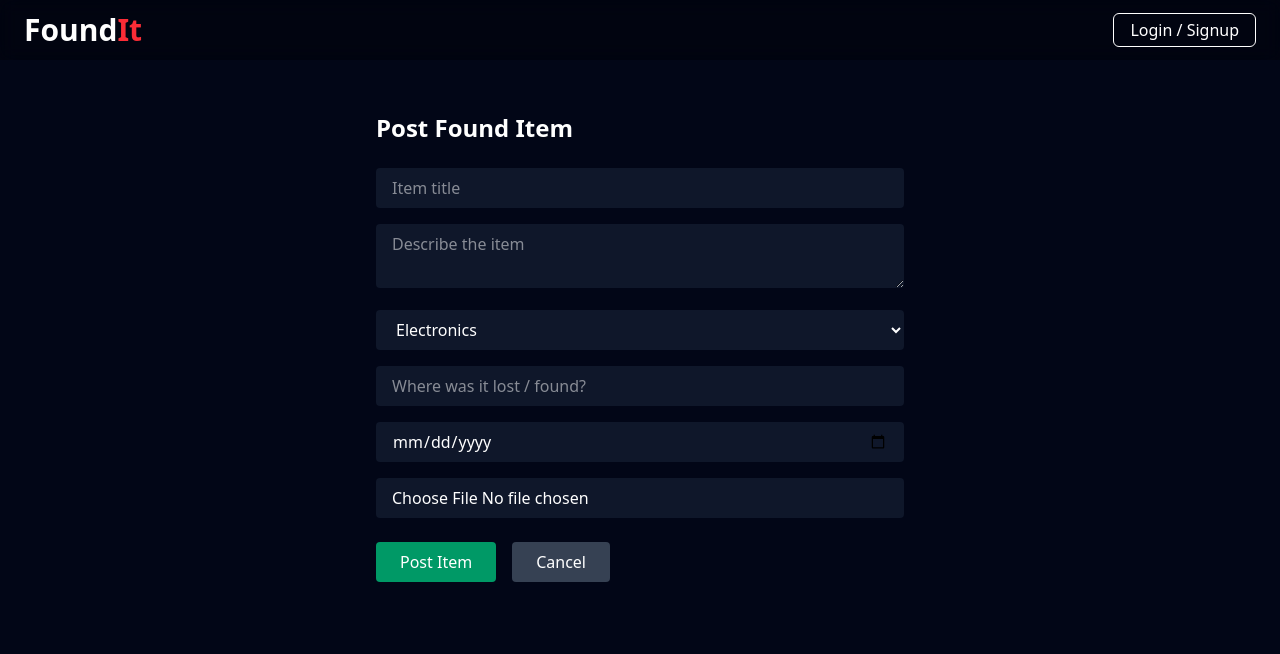
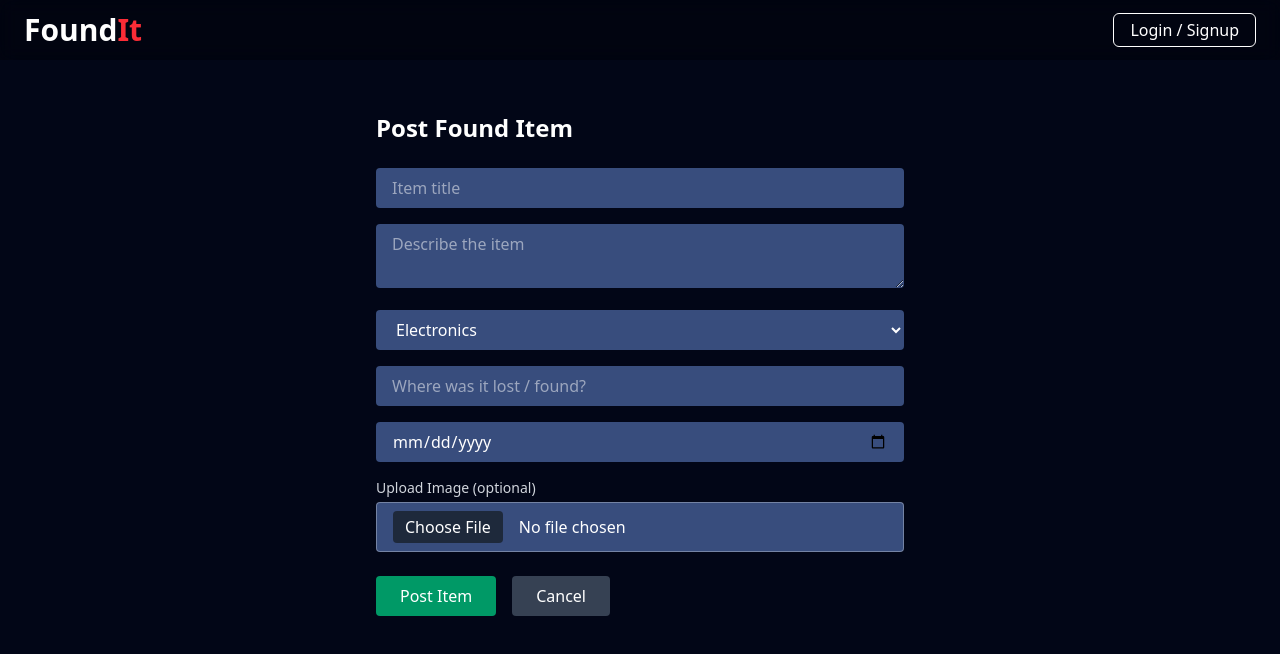
Before and after one commit to SV2111004/foundit, a React (Vite) app in the folder frontend/: page /items/create in a window 1280 px wide. Shown: the top 654 px of the page. Built offline with nearby package versions, Linux system fonts and the light colour scheme.

Commit message:
minimal ui changes

```diff
--- a/frontend/src/pages/CreateItem.jsx
+++ b/frontend/src/pages/CreateItem.jsx
@@ -100,7 +100,7 @@ function CreateItem() {
             value={formData.title}
             onChange={handleChange}
             required
-            className="w-full bg-[#0f172a] px-4 py-2 rounded outline-none"
+            className="w-full bg-[#384d7d] px-4 py-2 rounded outline-none"
           />
 
           {/* Description */}
@@ -110,7 +110,7 @@ function CreateItem() {
             value={formData.description}
             onChange={handleChange}
             required
-            className="w-full bg-[#0f172a] px-4 py-2 rounded outline-none"
+            className="w-full bg-[#384d7d] px-4 py-2 rounded outline-none"
           />
 
           {/* Category */}
@@ -118,7 +118,7 @@ function CreateItem() {
             name="category"
             value={formData.category}
             onChange={handleChange}
-            className="w-full bg-[#0f172a] px-4 py-2 rounded outline-none"
+            className="w-full bg-[#384d7d] px-4 py-2 rounded outline-none"
           >
             <option value="electronics">Electronics</option>
             <option value="documents">Documents</option>
@@ -134,7 +134,7 @@ function CreateItem() {
             value={formData.location}
             onChange={handleChange}
             required
-            className="w-full bg-[#0f172a] px-4 py-2 rounded outline-none"
+            className="w-full bg-[#384d7d] px-4 py-2 rounded outline-none"
           />
 
           {/* Date */}
@@ -144,16 +144,28 @@ function CreateItem() {
             value={formData.date}
             onChange={handleChange}
             required
-            className="w-full bg-[#0f172a] px-4 py-2 rounded outline-none"
+            className="w-full bg-[#384d7d] px-4 py-2 rounded outline-none"
           />
 
           {/* 🖼️ Image Upload (OPTIONAL) */}
-          <input
-            type="file"
-            accept="image/*"
-            onChange={handleFileChange}
-            className="w-full bg-[#0f172a] px-4 py-2 rounded outline-none"
-          />
+<div className="w-full">
+  <label className="block text-sm text-gray-300 mb-1">
+    Upload Image (optional)
+  </label>
+
+  <input
+    type="file"
+    accept="image/*"
+    onChange={handleFileChange}
+    className="w-full bg-[#384d7d] px-4 py-2 rounded outline-none
+               border border-white/30 text-white
+               file:mr-4 file:py-1 file:px-3
+               file:rounded file:border-0
+               file:bg-[#1e293b] file:text-white
+               hover:border-white/60 transition"
+  />
+</div>
+
 
           {/* Buttons */}
           <div className="flex gap-4 pt-2">
```
